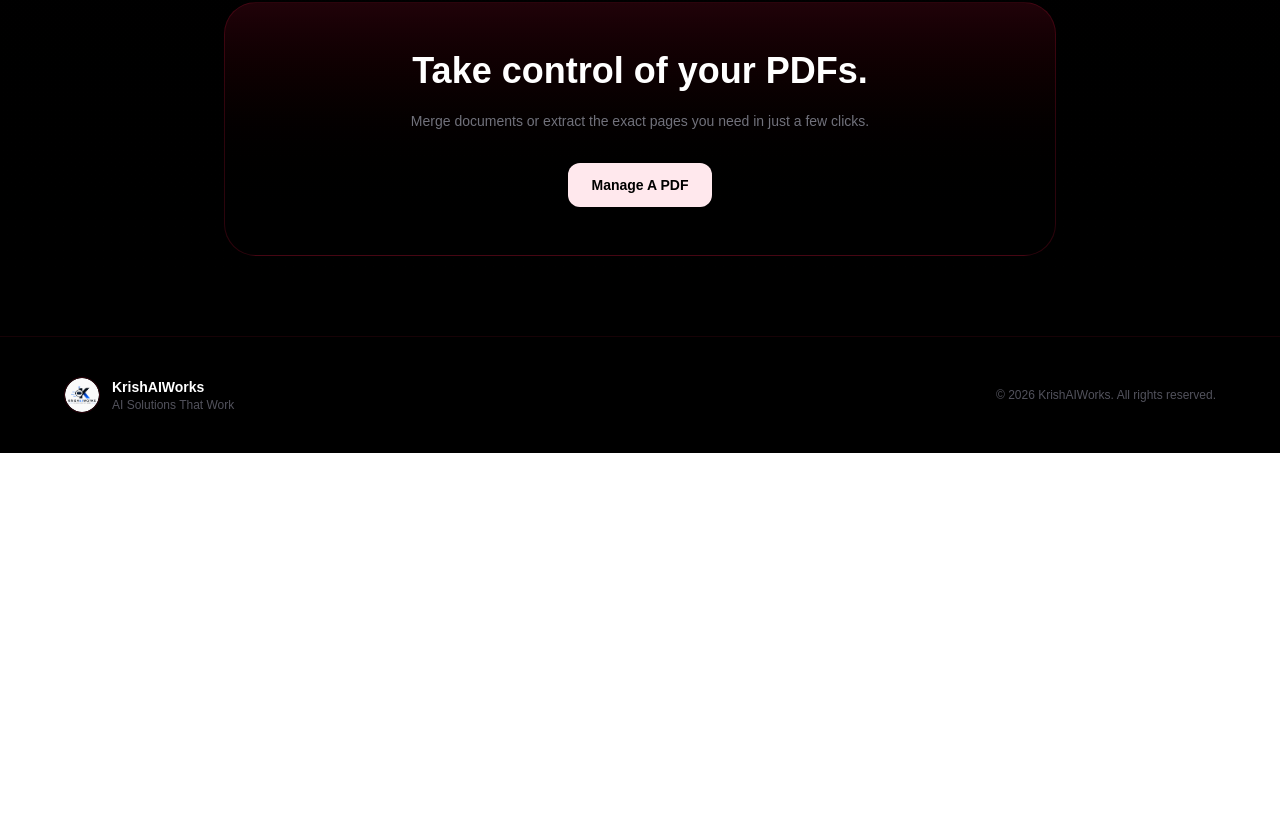
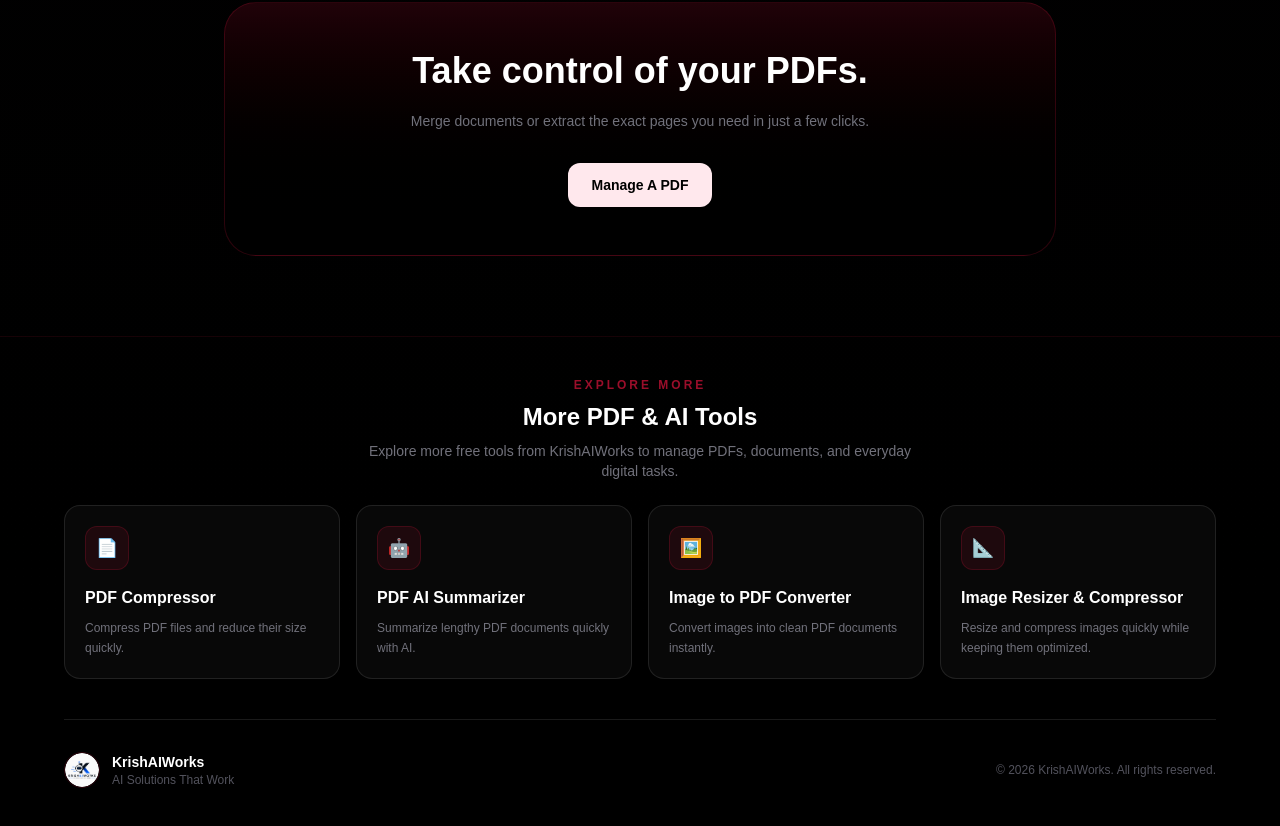
Before and after one commit to selfindependentkartik8-alt/pdf-merger-splitter, a Next.js app: page / in a window 1280 px wide. Shown: the part 2942-3768 px from the top of the page. Before the commit the page ends 3395 px from the top, so only its background shows below. Built offline with nearby package versions, Linux system fonts and the light colour scheme.

Commit message:
Add internal links and related tools

```diff
--- a/app/page.tsx
+++ b/app/page.tsx
@@ -858,7 +858,126 @@
 
 <footer className="relative z-10 border-t border-[#dc143c]/10 px-4 py-10">
 
-        <div className="mx-auto flex max-w-6xl flex-col items-center justify-between gap-5 text-center sm:flex-row sm:text-left">
+  <div className="mx-auto max-w-6xl">
+
+    {/* RELATED TOOLS */}
+
+    <div className="mb-10">
+
+      <div className="mb-6 text-center">
+
+        <p className="text-xs font-semibold uppercase tracking-[0.25em] text-[#dc143c]/70">
+          Explore More
+        </p>
+
+        <h3 className="mt-2 text-2xl font-bold">
+          More PDF &amp; AI Tools
+        </h3>
+
+        <p className="mx-auto mt-2 max-w-xl text-sm text-zinc-500">
+          Explore more free tools from KrishAIWorks to manage PDFs,
+          documents, and everyday digital tasks.
+        </p>
+
+      </div>
+
+      <div className="grid gap-4 sm:grid-cols-2 lg:grid-cols-4">
+
+        {/* PDF Compressor */}
+
+        <a
+          href="https://pdfcompressor.krishaiworks.com/"
+          className="group rounded-2xl border border-white/10 bg-white/[0.03] p-5 transition-all duration-300 hover:-translate-y-1 hover:border-[#dc143c]/30 hover:bg-[#dc143c]/[0.04]"
+        >
+
+          <div className="mb-4 flex h-11 w-11 items-center justify-center rounded-xl border border-[#dc143c]/20 bg-[#dc143c]/10 text-lg">
+            📄
+          </div>
+
+          <h4 className="font-semibold transition-colors group-hover:text-[#dc143c]">
+            PDF Compressor
+          </h4>
+
+          <p className="mt-2 text-xs leading-5 text-zinc-500">
+            Compress PDF files and reduce their size quickly.
+          </p>
+
+        </a>
+
+
+        {/* PDF AI Summarizer */}
+
+        <a
+          href="https://pdfaisummarizer.krishaiworks.com/"
+          className="group rounded-2xl border border-white/10 bg-white/[0.03] p-5 transition-all duration-300 hover:-translate-y-1 hover:border-[#dc143c]/30 hover:bg-[#dc143c]/[0.04]"
+        >
+
+          <div className="mb-4 flex h-11 w-11 items-center justify-center rounded-xl border border-[#dc143c]/20 bg-[#dc143c]/10 text-lg">
+            🤖
+          </div>
+
+          <h4 className="font-semibold transition-colors group-hover:text-[#dc143c]">
+            PDF AI Summarizer
+          </h4>
+
+          <p className="mt-2 text-xs leading-5 text-zinc-500">
+            Summarize lengthy PDF documents quickly with AI.
+          </p>
+
+        </a>
+
+
+        {/* Image to PDF Converter */}
+
+        <a
+          href="https://imagetopdfconverter.krishaiworks.com/"
+          className="group rounded-2xl border border-white/10 bg-white/[0.03] p-5 transition-all duration-300 hover:-translate-y-1 hover:border-[#dc143c]/30 hover:bg-[#dc143c]/[0.04]"
+        >
+
+          <div className="mb-4 flex h-11 w-11 items-center justify-center rounded-xl border border-[#dc143c]/20 bg-[#dc143c]/10 text-lg">
+            🖼️
+          </div>
+
+          <h4 className="font-semibold transition-colors group-hover:text-[#dc143c]">
+            Image to PDF Converter
+          </h4>
+
+          <p className="mt-2 text-xs leading-5 text-zinc-500">
+            Convert images into clean PDF documents instantly.
+          </p>
+
+        </a>
+
+
+        {/* Image Resizer & Compressor */}
+
+        <a
+          href="https://imageresizercompressor.krishaiworks.com/"
+          className="group rounded-2xl border border-white/10 bg-white/[0.03] p-5 transition-all duration-300 hover:-translate-y-1 hover:border-[#dc143c]/30 hover:bg-[#dc143c]/[0.04]"
+        >
+
+          <div className="mb-4 flex h-11 w-11 items-center justify-center rounded-xl border border-[#dc143c]/20 bg-[#dc143c]/10 text-lg">
+            📐
+          </div>
+
+          <h4 className="font-semibold transition-colors group-hover:text-[#dc143c]">
+            Image Resizer &amp; Compressor
+          </h4>
+
+          <p className="mt-2 text-xs leading-5 text-zinc-500">
+            Resize and compress images quickly while keeping them optimized.
+          </p>
+
+        </a>
+
+      </div>
+
+    </div>
+
+
+    {/* FOOTER BOTTOM */}
+
+    <div className="flex flex-col items-center justify-between gap-5 border-t border-white/10 pt-8 text-center sm:flex-row sm:text-left">
 
       <div className="flex items-center gap-3">
 
@@ -893,6 +1012,8 @@
 
     </div>
 
+  </div>
+
 </footer>
 
     </main>
```
Lines whose indentation alone changed are shown as unchanged.
